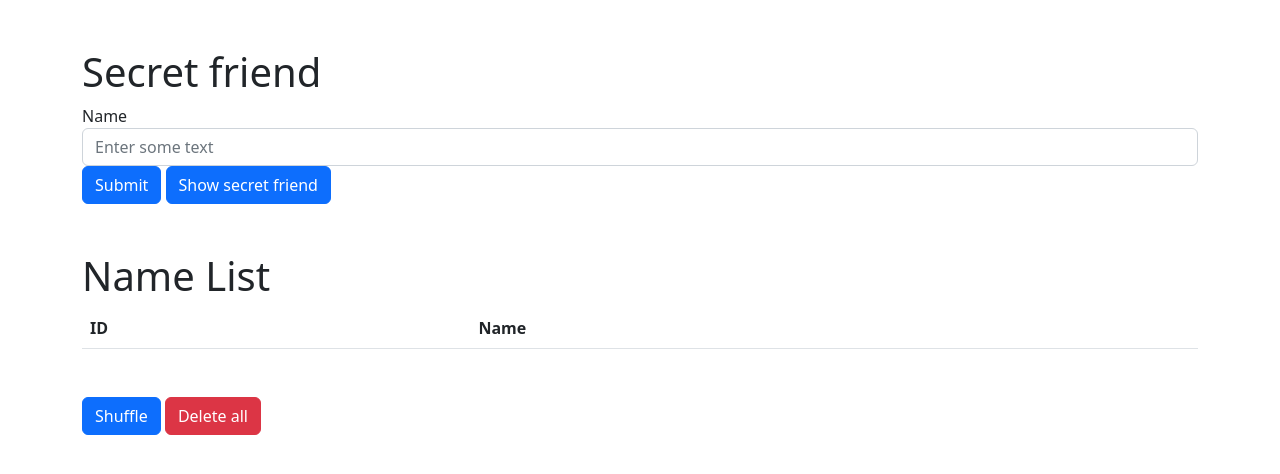
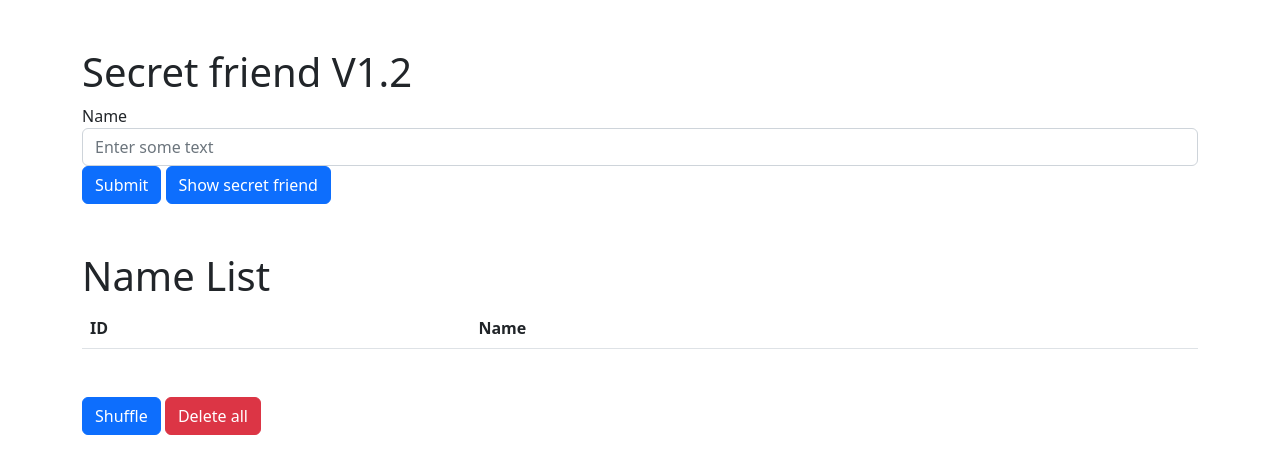
Before and after one commit to JuanManuel030195/JuanManuel030195, a plain HTML site: page index.html in a window 1280 px wide. Drawn offline with nearby package versions, Linux system fonts and the light colour scheme.

Commit message:
minor changes

```diff
--- a/index.html
+++ b/index.html
@@ -10,11 +10,10 @@
       integrity="sha384-rbsA2VBKQhggwzxH7pPCaAqO46MgnOM80zW1RWuH61DGLwZJEdK2Kadq2F9CUG65"
       crossorigin="anonymous"
     />
-    <title>Secret Friend V1.2</title>
   </head>
   <body>
     <div class="container mt-5">
-      <h1>Secret friend</h1>
+      <h1>Secret friend V1.2</h1>
       <form>
         <div class="form-group">
           <label for="inputField">Name</label>
```
